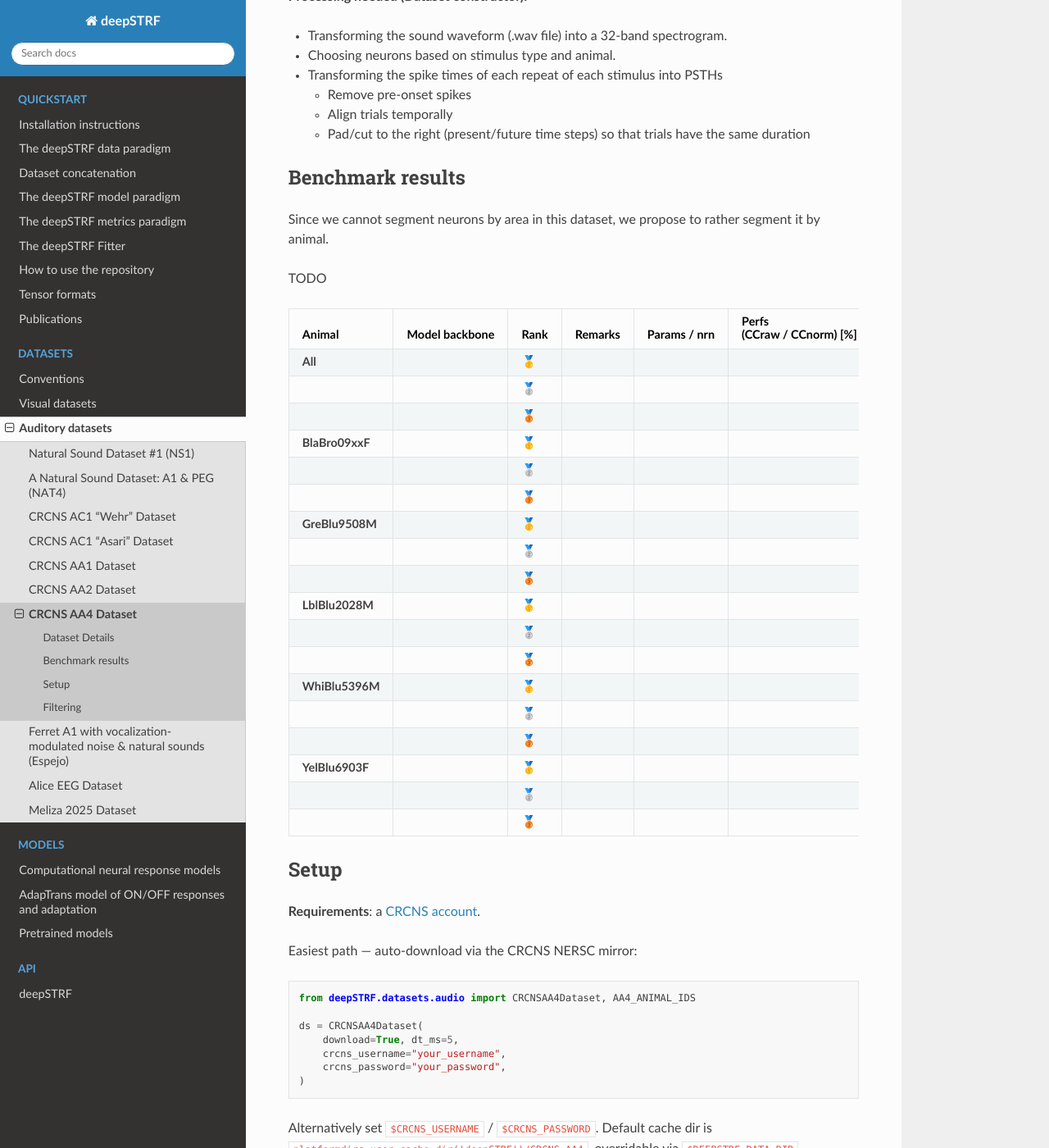
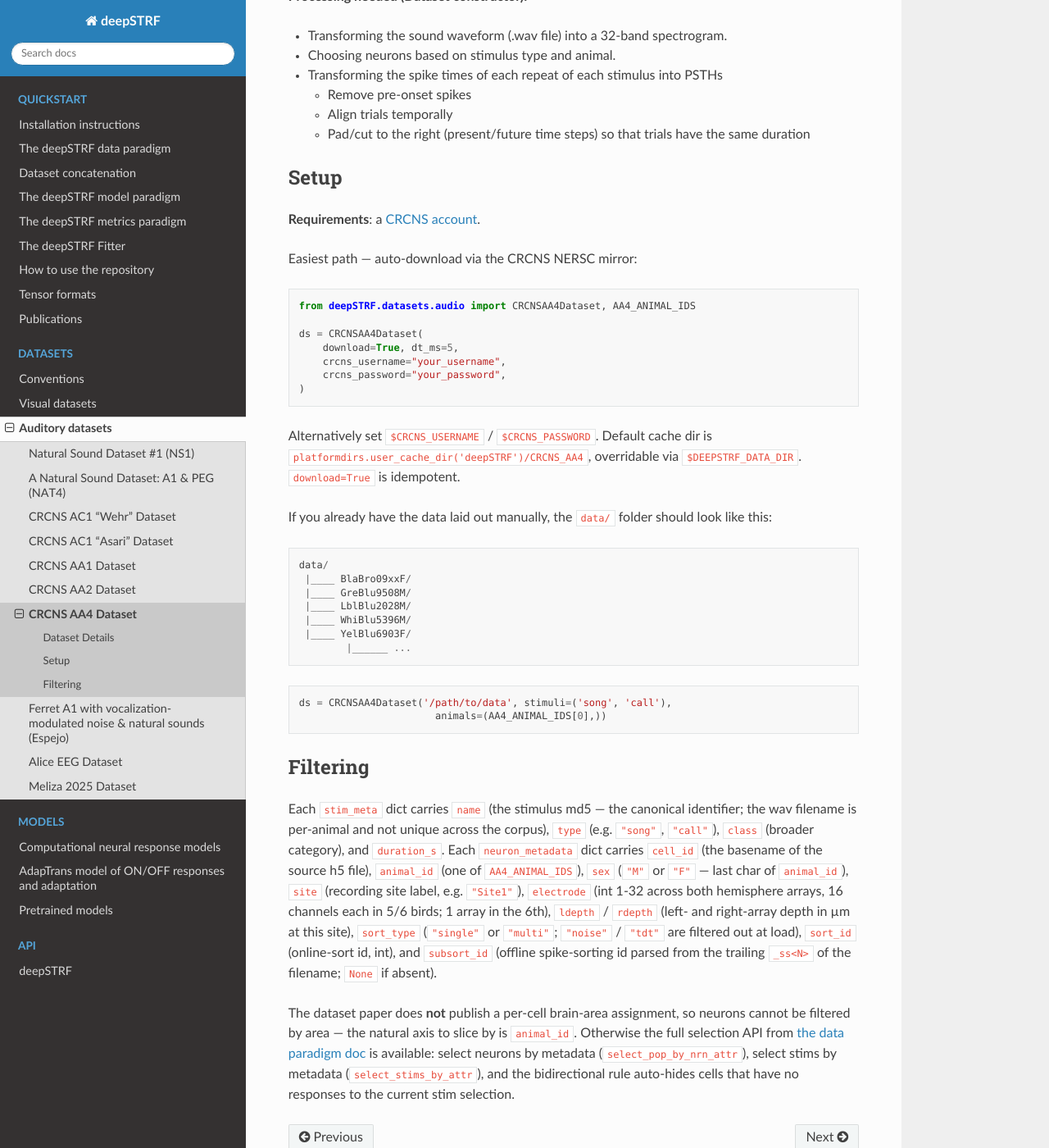
Before and after one commit to urancon/deepSTRF, a Sphinx documentation site: the page built from docs/_source/md/README_CRCNS_AA4.md, in a window 1280 px wide and 1400 px high, scrolled down 1507 px. Shown: the whole window at 82% size. Built offline with Sphinx 7.4.7 and the Read the Docs theme 3.1.0, drawn with Linux system fonts in a browser that asks for light colours; pages that are not in the unit, such as notebooks, are missing from menus; some of the changed text lies outside the part shown.

Commit message:
docs: prune empty AA2/AA4 benchmark tables, document their stim/neuron meta
- README_CRCNS_AA1.md: fix typo "Benchmar results" -> "Benchmark results".
- README_CRCNS_AA2.md: remove the placeholder benchmark table (TODO +
  empty rows for mld / OV / L / CM / others). The table held no data and
  the AA1 Field L benchmark already covers the headline AA1/AA2 numbers
  in the top-level README. Will be reintroduced once we publish AA2
  checkpoints.
- README_CRCNS_AA4.md: same — drop the empty per-animal benchmark table.
- AA2 and AA4: extend the Filtering section with a description of every
  key in stim_meta and neuron_metadata, sourced from the dataset class
  docstrings. AA4 explicitly flags that the paper does NOT publish a
  per-cell brain-area assignment, so animal_id is the natural slicing
  axis.

Wehr and Asari are intentionally untouched — their classes are
pre-modernization (don't subclass AudioNeuralDataset, no stim_meta /
neuron_metadata attributes), so documenting meta there would be
misleading until they're ported.

Co-Authored-By: Claude Opus 4.7 (1M context) <noreply@anthropic.com>

```diff
--- a/docs/_source/md/README_CRCNS_AA4.md
+++ b/docs/_source/md/README_CRCNS_AA4.md
@@ -56,34 +56,6 @@ A total of 170 different clips of conspecific vocalizations (songs and calls) an
   - Pad/cut to the right (present/future time steps) so that trials have the same duration
 
 
-## Benchmark results
-
-Since we cannot segment neurons by area in this dataset, we propose to rather segment it by animal.
-
-TODO
-
-|   **Animal**    | **Model backbone** | **Rank** | **Remarks** | **Params / nrn** | **Perfs <br/>(CCraw / CCnorm) [%]** | **Paper (backbone)** |
-|:---------------:|:------------------:|:--------:|:-----------:|:----------------:|:-----------------------------------:|:--------------------:|
-|     **All**     |                    |    🥇    |             |                  |                                     |                      |
-|                 |                    |    🥈    |             |                  |                                     |                      |
-|                 |                    |    🥉    |             |                  |                                     |                      |
-| **BlaBro09xxF** |                    |    🥇    |             |                  |                                     |                      |
-|                 |                    |    🥈    |             |                  |                                     |                      |
-|                 |                    |    🥉    |             |                  |                                     |                      |
-| **GreBlu9508M** |                    |    🥇    |             |                  |                                     |                      |
-|                 |                    |    🥈    |             |                  |                                     |                      |
-|                 |                    |    🥉    |             |                  |                                     |                      |
-| **LblBlu2028M** |                    |    🥇    |             |                  |                                     |                      |
-|                 |                    |    🥈    |             |                  |                                     |                      |
-|                 |                    |    🥉    |             |                  |                                     |                      |
-| **WhiBlu5396M** |                    |    🥇    |             |                  |                                     |                      |
-|                 |                    |    🥈    |             |                  |                                     |                      |
-|                 |                    |    🥉    |             |                  |                                     |                      |
-| **YelBlu6903F** |                    |    🥇    |             |                  |                                     |                      |
-|                 |                    |    🥈    |             |                  |                                     |                      |
-|                 |                    |    🥉    |             |                  |                                     |                      |
-
-
 ## Setup
 
 **Requirements**: a [CRCNS account](https://crcns.org/register).
@@ -124,8 +96,25 @@ ds = CRCNSAA4Dataset('/path/to/data', stimuli=('song', 'call'),
 
 ## Filtering
 
-The full selection API from [the data paradigm doc](data_paradigm.md#8-iteration-honours-the-current-selection-bidirectional)
-is available on AA4: select neurons by metadata
-(`select_pop_by_nrn_attr`), select stims by metadata
-(`select_stims_by_attr`), and the bidirectional rule auto-hides cells
-that have no responses to the current stim selection.
+Each `stim_meta` dict carries `name` (the stimulus md5 — the canonical
+identifier; the wav filename is per-animal and not unique across the
+corpus), `type` (e.g. `"song"`, `"call"`), `class` (broader category), and
+`duration_s`. Each `neuron_metadata` dict carries `cell_id` (the basename
+of the source h5 file), `animal_id` (one of `AA4_ANIMAL_IDS`), `sex`
+(`"M"` or `"F"` — last char of `animal_id`), `site` (recording site
+label, e.g. `"Site1"`), `electrode` (int 1-32 across both hemisphere
+arrays, 16 channels each in 5/6 birds; 1 array in the 6th),
+`ldepth` / `rdepth` (left- and right-array depth in µm at this site),
+`sort_type` (`"single"` or `"multi"`; `"noise"` / `"tdt"` are filtered out
+at load), `sort_id` (online-sort id, int), and `subsort_id` (offline
+spike-sorting id parsed from the trailing `_ss<N>` of the filename;
+`None` if absent).
+
+The dataset paper does **not** publish a per-cell brain-area assignment,
+so neurons cannot be filtered by area — the natural axis to slice by is
+`animal_id`. Otherwise the full selection API from
+[the data paradigm doc](data_paradigm.md#8-iteration-honours-the-current-selection-bidirectional)
+is available: select neurons by metadata (`select_pop_by_nrn_attr`),
+select stims by metadata (`select_stims_by_attr`), and the bidirectional
+rule auto-hides cells that have no responses to the current stim
+selection.
```
Also changed, not shown: docs/_source/md/README_CRCNS_AA1.md (+1 -1 lines), docs/_source/md/README_CRCNS_AA2.md (+9 -23 lines).
